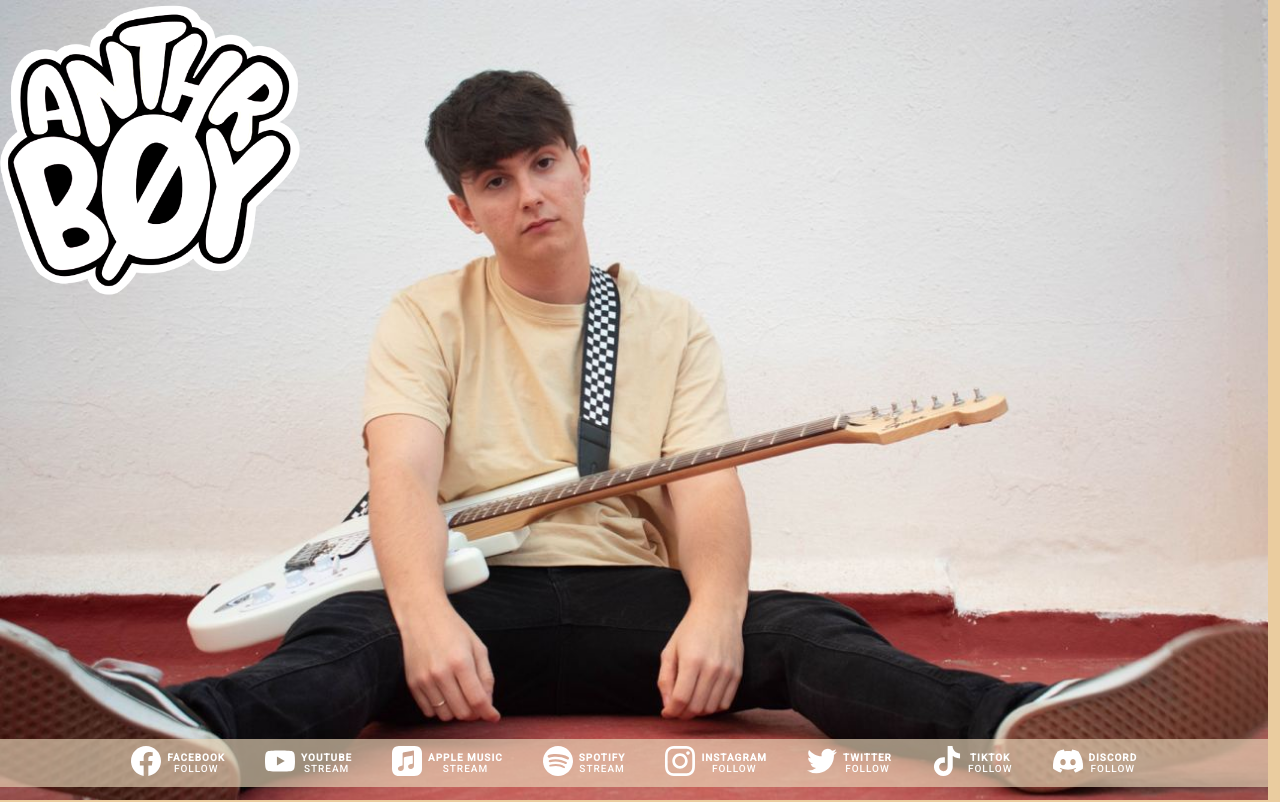
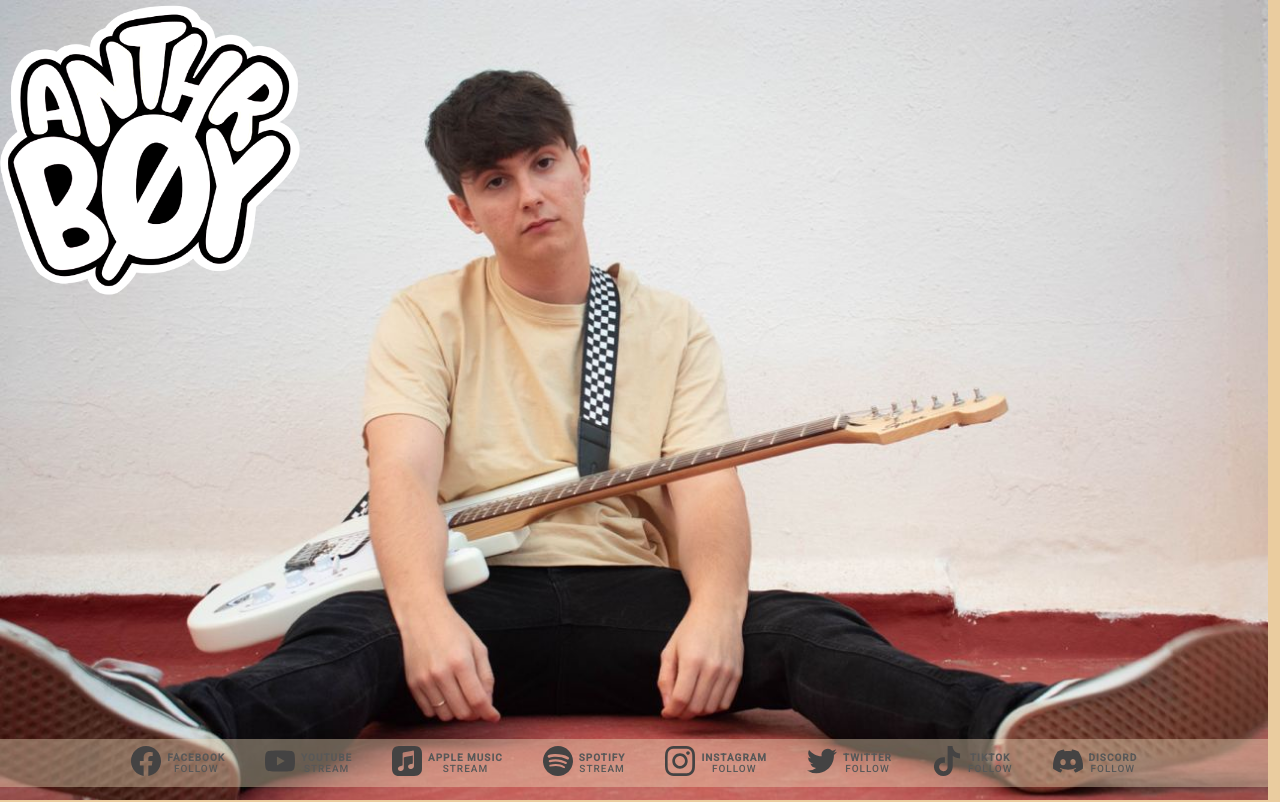
Before and after one commit to NiAlCa/xavi, a React (Vite) app: page / in a window 1280 px wide. Shown: the top 802 px of the page. Built offline with nearby package versions, Linux system fonts and the light colour scheme.

Commit message:
refactorizando borders y colores de svg y textos

```diff
--- a/src/components/RrssBar/RrssBar.scss
+++ b/src/components/RrssBar/RrssBar.scss
@@ -6,7 +6,7 @@
   width: 100%;
   height: 6vh;
   gap: 30px;
-  background-color: #e9d5b8a8;
+  background-color: #e9d5b86a;
 
 }
 
@@ -30,7 +30,7 @@
   }
 
   .icon {
-    color: white;
+    color:rgb(68, 67, 67);
   }
 
   .textos {
@@ -38,7 +38,7 @@
     flex-direction: column;
     font-size: 10px;
     align-items: center;
-    color: white;
+    color: rgb(88, 88, 88);
     letter-spacing: 1px;
 
     span {
@@ -46,7 +46,7 @@
     }
   }
   &:hover {
-    border-radius: 20px;
+    border-radius: 18px;
     background: linear-gradient(45deg, #ff7eb481, #7a63d724, rgba(131, 203, 175, 0.581));
   }
 }
```
